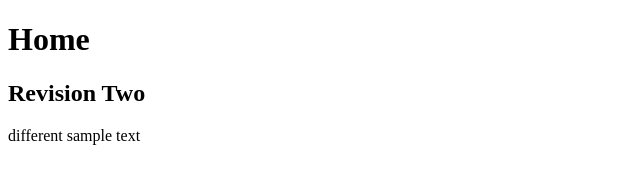
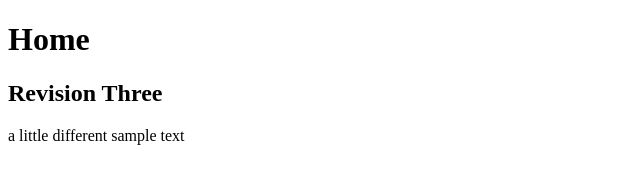
Before and after one commit to ETSmith24/CS380, a plain HTML site: page Exercises/Exercise 1/index.html in a window 1280 px wide. Shown: the full height of the page, 0-640 px from the left. Drawn offline with Linux system fonts and the light colour scheme.

Commit message:
revision three

```diff
--- a/Exercises/Exercise 1/index.html
+++ b/Exercises/Exercise 1/index.html
@@ -7,8 +7,8 @@
 
    <body>
 	  <h1>Home</h1>
-      <h2>Revision Two</h2>
-	  <p>different sample text</p>
+      <h2>Revision Three</h2>
+	  <p>a little different sample text</p>
    </body>
 
 </html>
```
